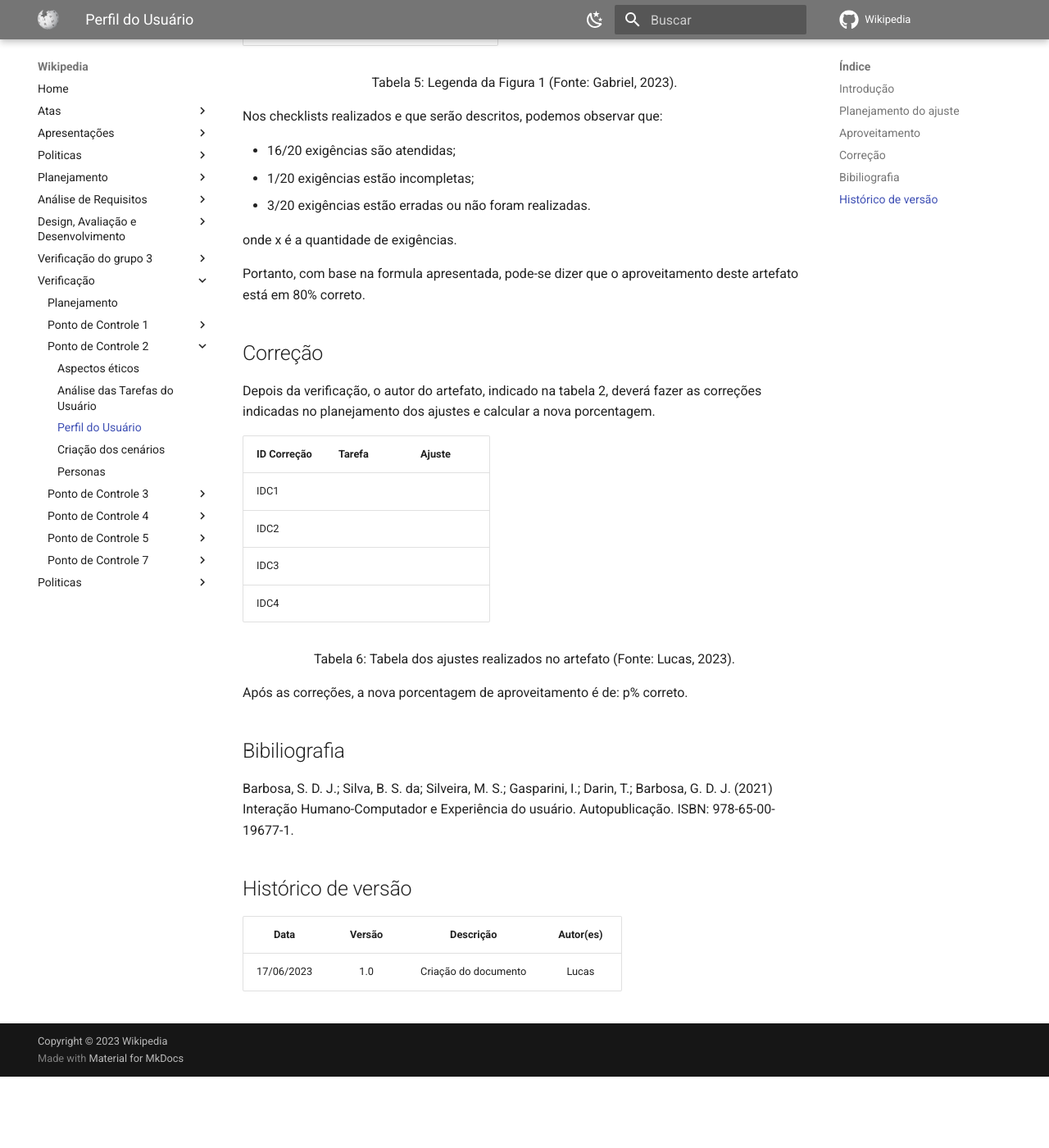
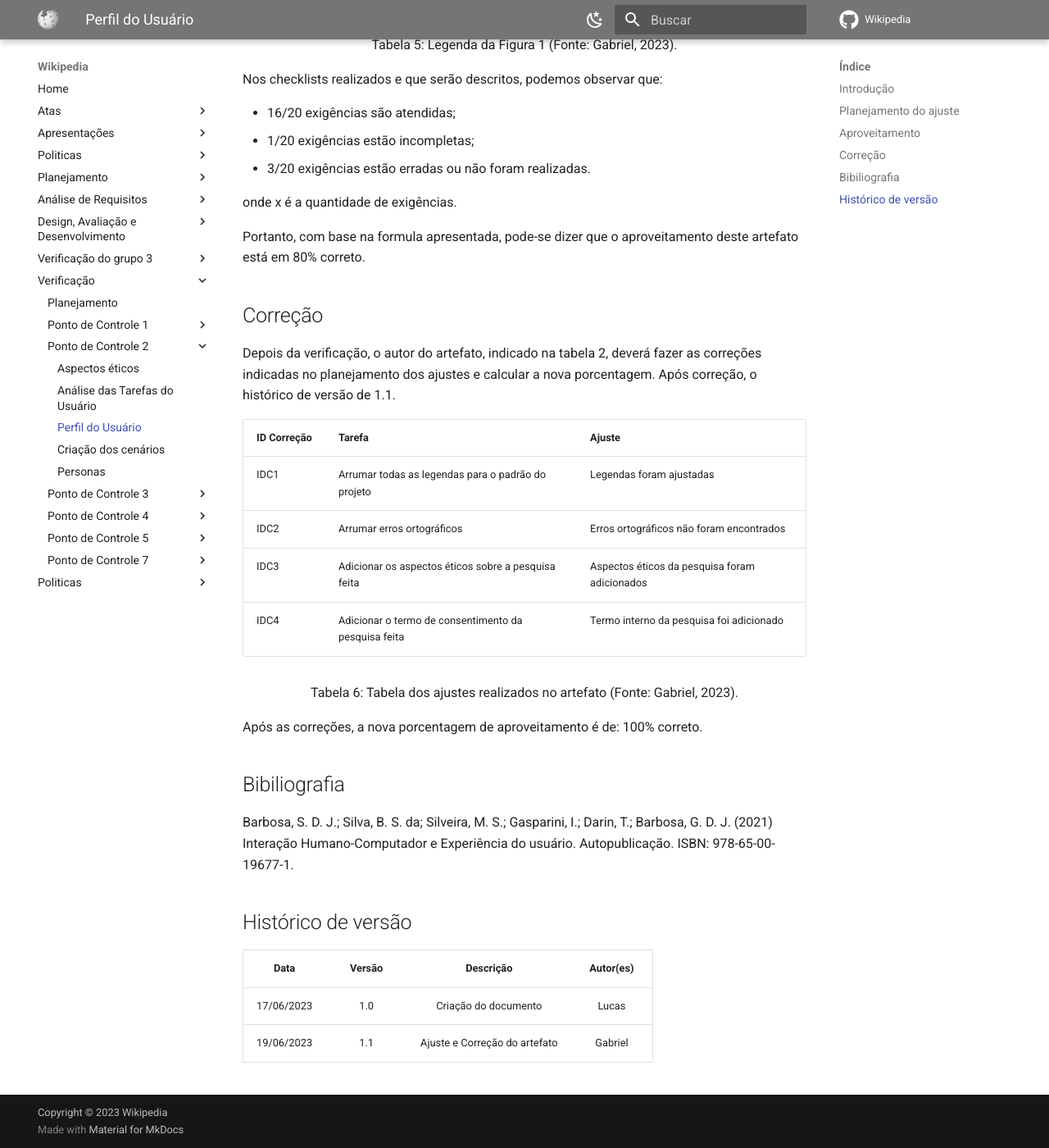
Before and after one commit to Interacao-Humano-Computador/2023.1-Wikipedia, an MkDocs documentation site: the page built from docs/verificacao2/pontoControle2/perfilUsuario.md, in a window 1280 px wide and 1400 px high, scrolled down 2467 px. Shown: the whole window at 82% size. Built offline with MkDocs 1.6.1 and Material for MkDocs 9.7.7, drawn with Linux system fonts in a browser that asks for light colours; comment, search, counter and statistics services are not loaded; before the commit the page ends 3780 px from its top, so only the background shows below that; some of the changed text lies outside the part shown.

Commit message:
Adicionando correções do perfil de usuário

```diff
--- a/docs/verificacao2/pontoControle2/perfilUsuario.md
+++ b/docs/verificacao2/pontoControle2/perfilUsuario.md
@@ -7,8 +7,8 @@
 <center>
 
 | Versão avaliada | Autor   | Revisor  |
-| --------------- | ------- | -------- |
-| 1.0             | Gabriel | Chaydson |
+| ---------------- | ------- | -------- |
+| 1.0              | Gabriel | Chaydson |
 
 </center>
 
@@ -16,35 +16,35 @@
 <p> Tabela 1: Metadados do artefato (Fonte: Lucas Frazão, 2023). </p>
 </div>
 
-| ID  |                                 Questão                                  | Inspeção |
-| :-: | :----------------------------------------------------------------------: | :------: |
-|  1  |                 As legendas estão no padrão do projeto?                  |    🟡    |
-|  2  |                  Possui links para os outros artefatos?                  |   N/A    |
-|  3  |                    Existe uma introdução no artefato?                    |    🟢    |
-|  4  |               Existe tabela de versionamento padronizado?                |    🟢    |
-|  5  |        Há referências bibliográficas ou referências no artefato?         |    🟢    |
-|  6  | As tabelas e imagens possuem legenda, fonte e são introduzidas no texto? |    🟢    |
-|  7  |                         O artefato possui autor?                         |    🟢    |
-|  8  |                        O artefato possui revisor?                        |    🟢    |
+| ID |                                 Questão                                 | Inspeção |
+| :-: | :-----------------------------------------------------------------------: | :--------: |
+| 1 |                 As legendas estão no padrão do projeto?                 |     🟡     |
+| 2 |                  Possui links para os outros artefatos?                  |    N/A    |
+| 3 |                   Existe uma introdução no artefato?                   |     🟢     |
+| 4 |                Existe tabela de versionamento padronizado?                |     🟢     |
+| 5 |      Há referências bibliográficas ou referências no artefato?      |     🟢     |
+| 6 | As tabelas e imagens possuem legenda, fonte e são introduzidas no texto? |     🟢     |
+| 7 |                         O artefato possui autor?                         |     🟢     |
+| 8 |                        O artefato possui revisor?                        |     🟢     |
 
 <div style="text-align: center">
 <p> Tabela 2: Tabela de avaliação com as gerais para todos os artefatos (Fonte: Lucas Frazão, 2023). </p>
 </div>
 
-| ID  |                                      Questão                                       | Inspeção |
-| :-: | :--------------------------------------------------------------------------------: | :------: |
-|  9  |                Os dados levantados se encaixam no site do projeto?                 |    🟢    |
-| 10  |                 O questionário pergunta sobre dados demográficos?                  |    🟢    |
-| 11  |               O questionário pergunta sobre experiência no assunto?                |    🟢    |
-| 12  |              O questionário pergunta sobre afinidade com tecnologias?              |    🟢    |
-| 13  |                       Possui o grau de educação do usuário?                        |    🟢    |
-| 14  | Possui e considera aspectos éticos de toda e qualquer pesquisa envolvendo pessoas? |    🔴    |
-| 15  |             Possui termo de consentimento esclarecedor e bem descrito?             |    🔴    |
-| 16  |                        O questionário pergunta sobre idade?                        |    🟢    |
-| 17  |                        O questionário pergunta sobre sexo?                         |    🟢    |
-| 18  |         É explicitado a(s) técnicas(s) de elicitação do perfil do usuário?         |    🟢    |
-| 19  |                              O perfil é apresentado?                               |    🟢    |
-| 20  |  É informado com base em quantas respostas o perfil foi traçado e sua proporção?   |    🔴    |
+| ID |                                      Questão                                      | Inspeção |
+| :-: | :---------------------------------------------------------------------------------: | :--------: |
+| 9 |                 Os dados levantados se encaixam no site do projeto?                 |     🟢     |
+| 10 |                 O questionário pergunta sobre dados demográficos?                 |     🟢     |
+| 11 |               O questionário pergunta sobre experiência no assunto?               |     🟢     |
+| 12 |              O questionário pergunta sobre afinidade com tecnologias?              |     🟢     |
+| 13 |                      Possui o grau de educação do usuário?                      |     🟢     |
+| 14 | Possui e considera aspectos éticos de toda e qualquer pesquisa envolvendo pessoas? |     🔴     |
+| 15 |             Possui termo de consentimento esclarecedor e bem descrito?             |     🔴     |
+| 16 |                        O questionário pergunta sobre idade?                        |     🟢     |
+| 17 |                        O questionário pergunta sobre sexo?                        |     🟢     |
+| 18 |       É explicitado a(s) técnicas(s) de elicitação do perfil do usuário?       |     🟢     |
+| 19 |                              O perfil é apresentado?                              |     🟢     |
+| 20 | É informado com base em quantas respostas o perfil foi traçado e sua proporção? |     🔴     |
 
 <div style="text-align: center">
 <p> Tabela 3: Tabela de avaliação com as questões específicas do artefato (Fonte: Lucas Frazão, 2023). </p>
@@ -74,10 +73,10 @@
 <p> Figura 1: Fórmula para calcular aproveitamento (Fonte: Gabriel, 2023). </p>
 </div>
 
-| Acrônimo | Descrição                      |
-| -------- | ------------------------------ |
-| QTDE     | Quantidade Total de Exigências |
-| EC       | Exigências Completas           |
+| Acrônimo | Descrição                     |
+| --------- | ------------------------------- |
+| QTDE      | Quantidade Total de Exigências |
+| EC        | Exigências Completas           |
 
 <div style="text-align: center">
 <p> Tabela 5: Legenda da Figura 1 (Fonte: Gabriel, 2023). </p>
@@ -95,22 +94,22 @@
 
 ## Correção
 
-Depois da verificação, o autor do artefato, indicado na tabela 2, deverá fazer as correções indicadas no planejamento dos ajustes e calcular a nova porcentagem.
+Depois da verificação, o autor do artefato, indicado na tabela 2, deverá fazer as correções indicadas no planejamento dos ajustes e calcular a nova porcentagem. Após correção, o histórico de versão de 1.1.
 
-| ID Correção | Tarefa | Ajuste |
-| ----------- | ------ | ------ |
-| IDC1        |        |        |
-| IDC2        |        |        |
-| IDC3        |        |        |
-| IDC4        |        |        |
+| ID Correção | Tarefa                                               | Ajuste                                         |
+| ------------- | ---------------------------------------------------- | ---------------------------------------------- |
+| IDC1          | Arrumar todas as legendas para o padrão do projeto  | Legendas foram ajustadas                      |
+| IDC2          | Arrumar erros ortográficos                          | Erros ortográficos não foram encontrados     |
+| IDC3          | Adicionar os aspectos éticos sobre a pesquisa feita | Aspectos éticos da pesquisa foram adicionados |
+| IDC4          | Adicionar o termo de consentimento da pesquisa feita | Termo interno da pesquisa foi adicionado       |
 
 <!-- Atualizar histórico de versão, após corrigir. -->
 
 <div style="text-align: center">
-<p> Tabela 6: Tabela dos ajustes realizados no artefato (Fonte: Lucas, 2023). </p>
+<p> Tabela 6: Tabela dos ajustes realizados no artefato (Fonte: Gabriel, 2023). </p>
 </div>
 
-Após as correções, a nova porcentagem de aproveitamento é de: p% correto.
+Após as correções, a nova porcentagem de aproveitamento é de: 100% correto.
 
 ## Bibiliografia
 
@@ -118,6 +117,7 @@
 
 ## Histórico de versão
 
-|    Data    | Versão |      Descrição       | Autor(es) |
-| :--------: | :----: | :------------------: | :-------: |
-| 17/06/2023 |  1.0   | Criação do documento |   Lucas   |
+|    Data    | Versão |           Descrição           | Autor(es) |
+| :--------: | :-----: | :-----------------------------: | :-------: |
+| 17/06/2023 |   1.0   |     Criação do documento     |   Lucas   |
+| 19/06/2023 |   1.1   | Ajuste e Correção do artefato |  Gabriel  |
```
Also changed, not shown: other parts of docs/verificacao2/pontoControle2/perfilUsuario.md (+6 -7 lines), docs/analise-de-requisitos/perfilDeUsuario.md (+42 -40 lines), docs/verificacao2/pontoControle1/processosDeDesign.md (+1 -1 lines).
